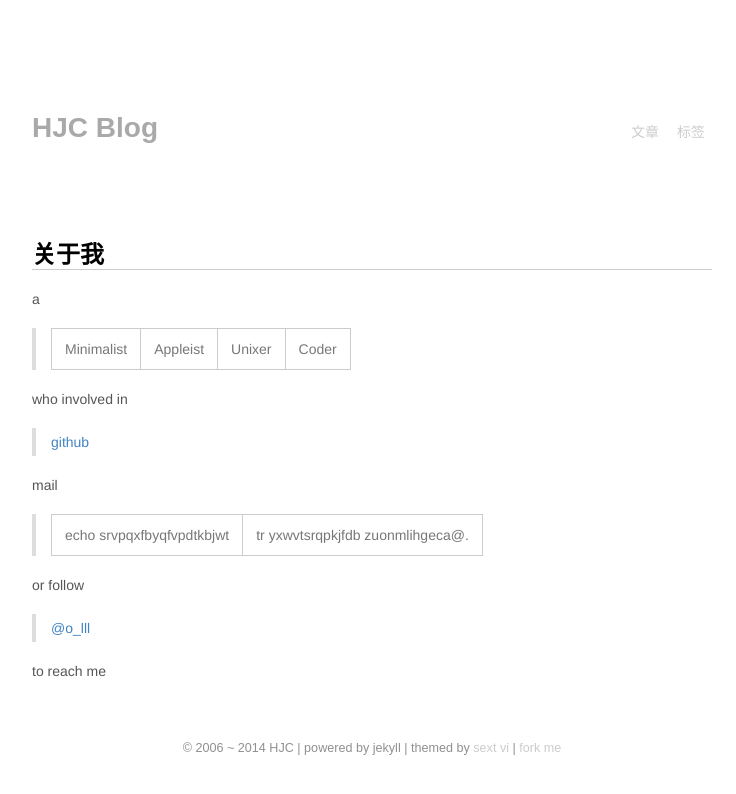
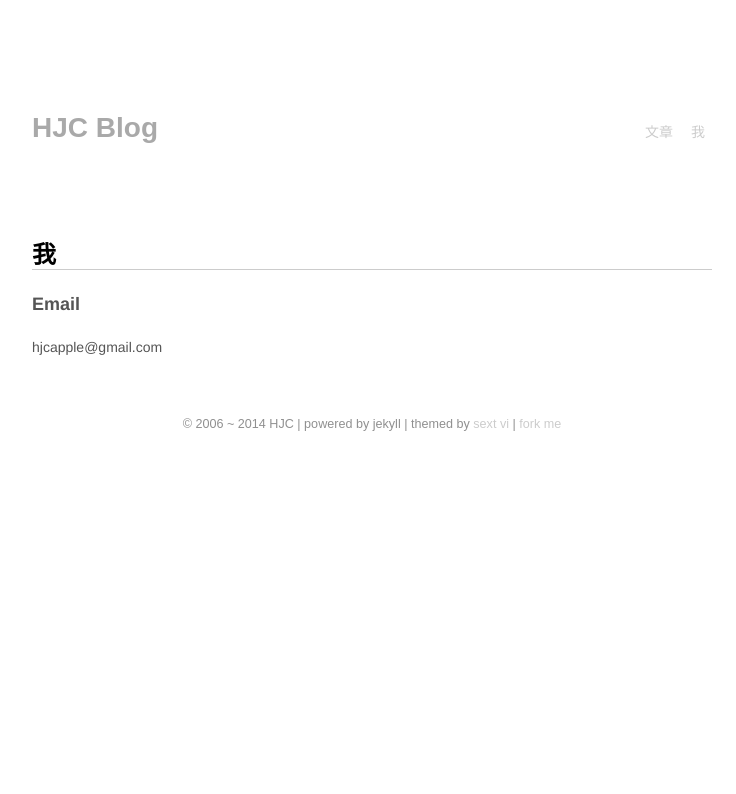
Before and after one commit to jzpangpang/hjcapple.github.com, a Jekyll site: the page built from about.markdown, in a window 1280 px wide. Shown: the top 794 px of the page, without its empty margins (268-1004 px from the left). Built offline with Jekyll 4.4.1, drawn with Linux system fonts in a browser that asks for light colours; Markdown is read by kramdown in place of the engine named in the settings.

Commit message:
去掉标签页面。增加我的页面。

```diff
--- a/_config.yml
+++ b/_config.yml
@@ -9,8 +9,6 @@ author: "HJC"
 
 navigations:
   - title: 文章
-    class: fa fa-list-ul
     href: /index.html
-  - title: 标签
-    class: fa fa-tags
-    href: /tags.html
+  - title: 我
+    href: /about.html
--- a/about.markdown
+++ b/about.markdown
@@ -1,22 +1,7 @@
 ---
-title: 关于我
+title: 我
 layout: page
 ---
 
-a
-
-> Minimalist | Appleist | Unixer | Coder
-
-who involved in
-
-> [github](https://github.com/waynezhang)
-
-mail
-
-> echo srvpqxfbyqfvpdtkbjwt | tr yxwvtsrqpkjfdb zuonmlihgeca@.
-
-or follow
-
-> [@o_lll](https://twitter.com/#!/o_lll)
-
-to reach me
+###Email
+hjcapple@gmail.com
```
